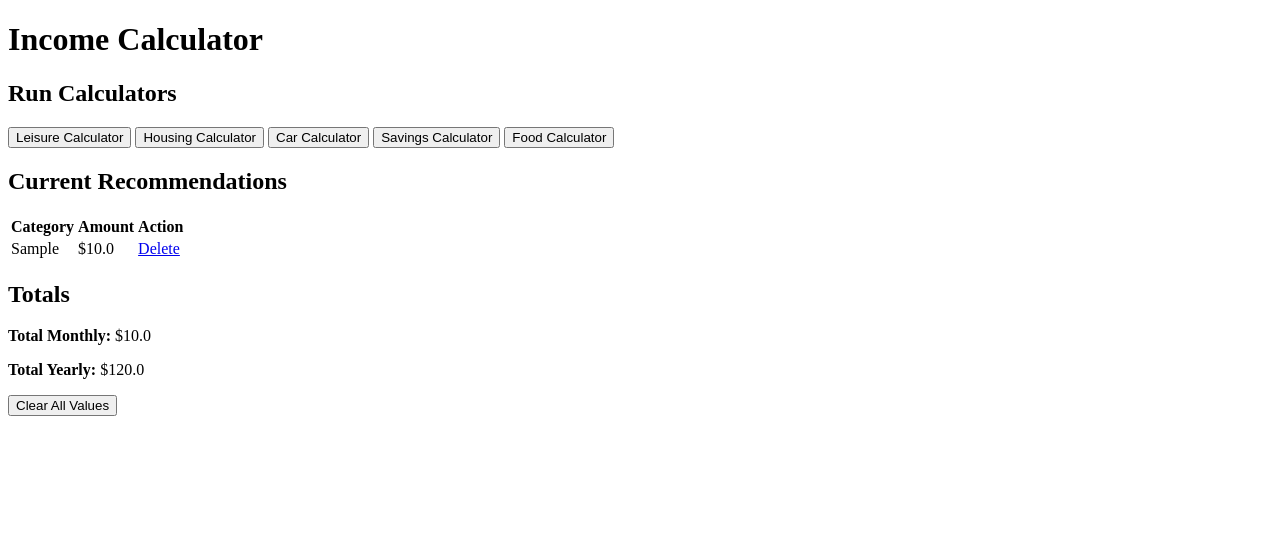
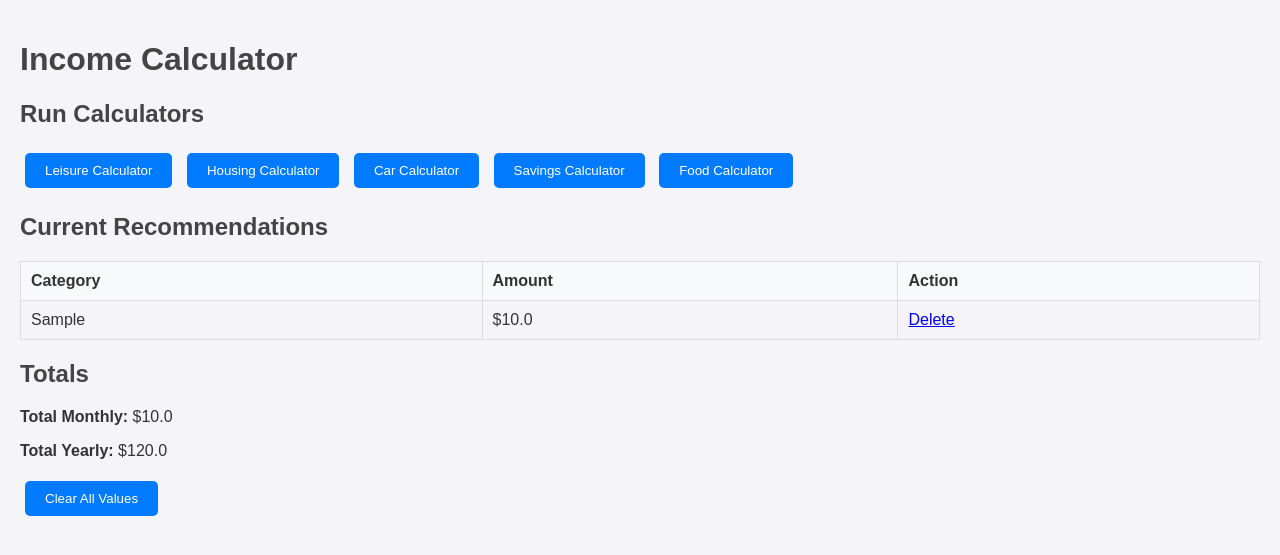
Before and after one commit to pharelljeremy/recommended_earnings, a Flask app: page / in a window 1280 px wide. Shown: the top 555 px of the page. Run offline with Flask 3, Linux system fonts and the light colour scheme; tables that the repository leaves empty hold one stand-in row (values such as "Sample post").

Commit message:
more improvements

```diff
--- /dev/null
+++ b/static/scripts.js
@@ -0,0 +1,12 @@
+document.addEventListener('DOMContentLoaded', function () {
+    // Add confirmation dialog for delete buttons
+    const deleteButtons = document.querySelectorAll('a[href*="/delete/"]');
+    deleteButtons.forEach(button => {
+        button.addEventListener('click', function (event) {
+            const confirmDelete = confirm('Are you sure you want to delete this recommendation?');
+            if (!confirmDelete) {
+                event.preventDefault(); // Stop the link from navigating
+            }
+        });
+    });
+});
--- /dev/null
+++ b/static/styles.css
@@ -0,0 +1,60 @@
+body {
+    font-family: Arial, sans-serif;
+    background-color: #f4f4f9;
+    color: #333;
+    margin: 0;
+    padding: 20px;
+}
+
+h1, h2 {
+    color: #444;
+}
+
+table {
+    width: 100%;
+    border-collapse: collapse;
+    margin: 20px 0;
+}
+
+table, th, td {
+    border: 1px solid #ddd;
+}
+
+th, td {
+    padding: 10px;
+    text-align: left;
+}
+
+th {
+    background-color: #f8f9fa;
+}
+
+button {
+    background-color: #007bff;
+    color: white;
+    border: none;
+    padding: 10px 20px;
+    cursor: pointer;
+    border-radius: 5px;
+    margin: 5px;
+}
+
+button:hover {
+    background-color: #0056b3;
+}
+
+.alert {
+    padding: 10px;
+    margin: 10px 0;
+    border-radius: 5px;
+}
+
+.alert-success {
+    background-color: #d4edda;
+    color: #155724;
+}
+
+.alert-error {
+    background-color: #f8d7da;
+    color: #721c24;
+}
--- a/templates/index.html
+++ b/templates/index.html
@@ -4,6 +4,7 @@
     <meta charset="UTF-8">
     <meta name="viewport" content="width=device-width, initial-scale=1.0">
     <title>Income Calculator</title>
+    <link rel="stylesheet" href="{{ url_for('static', filename='styles.css') }}">
 </head>
 <body>
     <h1>Income Calculator</h1>
@@ -46,5 +47,8 @@
     <div>
         <a href="{{ url_for('clear_recommendations') }}"><button>Clear All Values</button></a>
     </div>
+
+
+    <script src="{{ url_for('static', filename='scripts.js') }}"></script>
 </body>
 </html>
```
